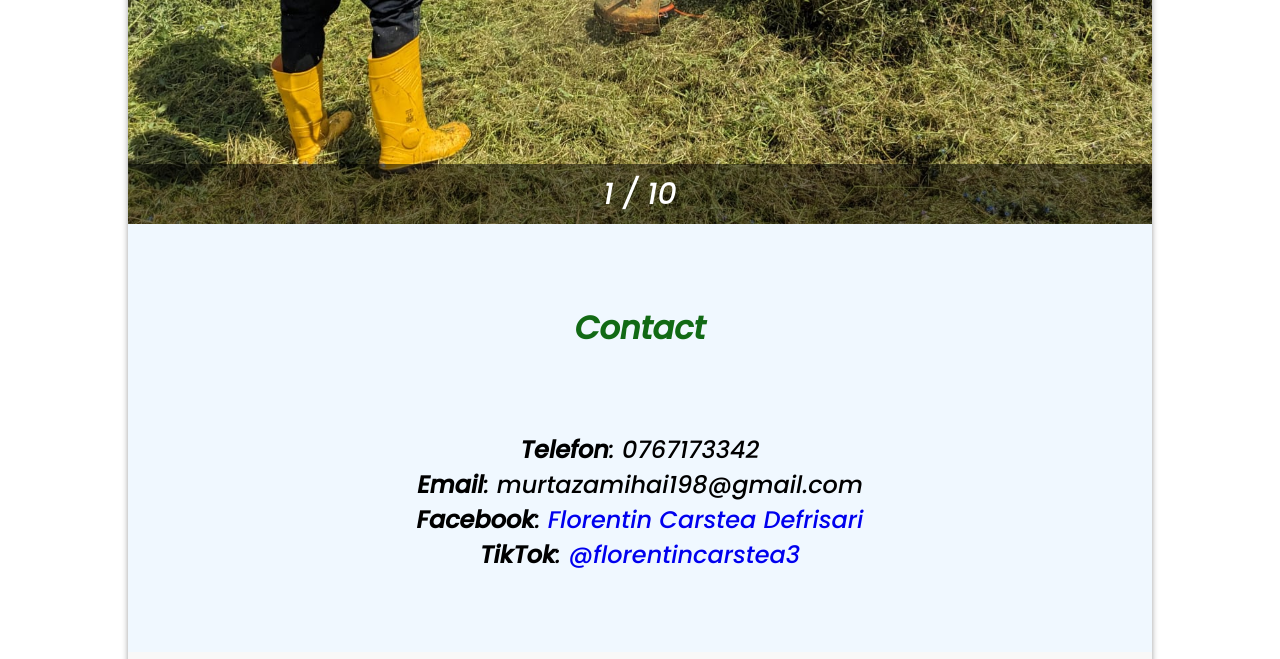
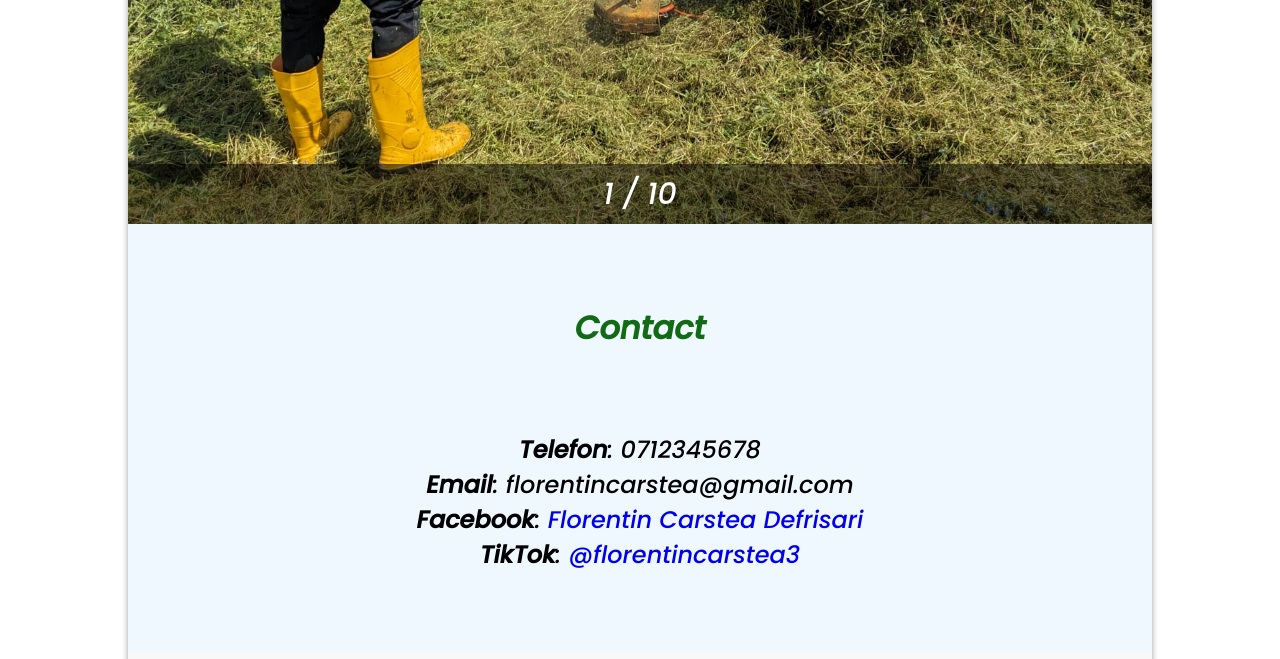
Before and after one commit to Mmihaimurtaza/florentin_defrisari, a plain HTML site: page index.html in a window 1280 px wide. Shown: the part 1319-1978 px from the top of the page. Drawn offline with nearby package versions, Linux system fonts and the light colour scheme.

Commit message:
Update index.html

```diff
--- a/index.html
+++ b/index.html
@@ -63,8 +63,8 @@
 
         </div>
 
-       <ul class="contact"><li><strong>Telefon</strong>: 0767173342</li>
-          <li><strong>Email</strong>: murtazamihai198@gmail.com</li>
+       <ul class="contact"><li><strong>Telefon</strong>: 0712345678</li>
+          <li><strong>Email</strong>: florentincarstea@gmail.com</li>
           <li><strong>Facebook</strong>: <a href = "https://www.facebook.com/profile.php?id=100093480800663"  target="_blank">Florentin Carstea Defrisari</a></li>
           <li><strong>TikTok</strong>: <a href = "https://www.tiktok.com/@florentincarstea3?_t=8eEL1mKAwpe&_r=1"  target="_blank">@florentincarstea3</a></li>
       </ul>
```
